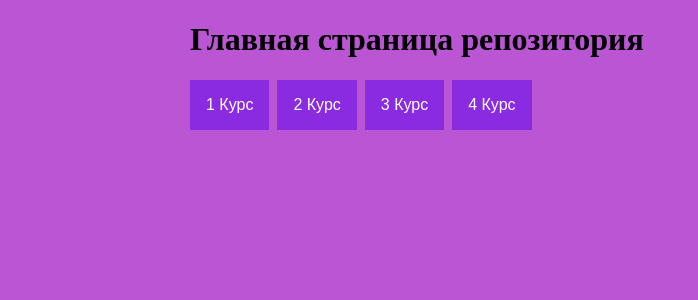
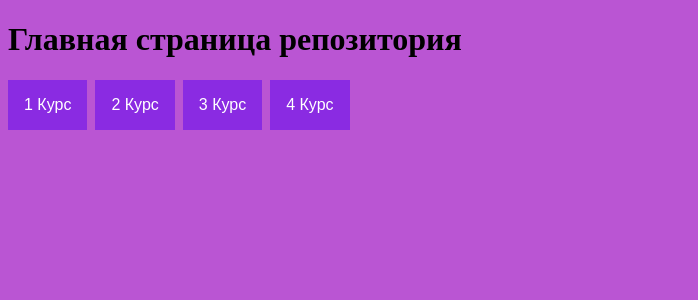
Before and after one commit to indeecdedushka/mark_kuznetsov, a PHP site: page / in a window 1280 px wide. Shown: the top 300 px of the page, without its empty margins (0-698 px from the left). Run offline with PHP 8.4, Linux system fonts and the light colour scheme.

Commit message:
Update style.css

```diff
--- a/style.css
+++ b/style.css
@@ -1,7 +1,7 @@
 body {
     background-color: #BA55D3;
     max-width: 900px;
-    margin: 10px auto;
+    margin: 100;
     padding 30px;
 }
 /* Dropdown Button */
```
